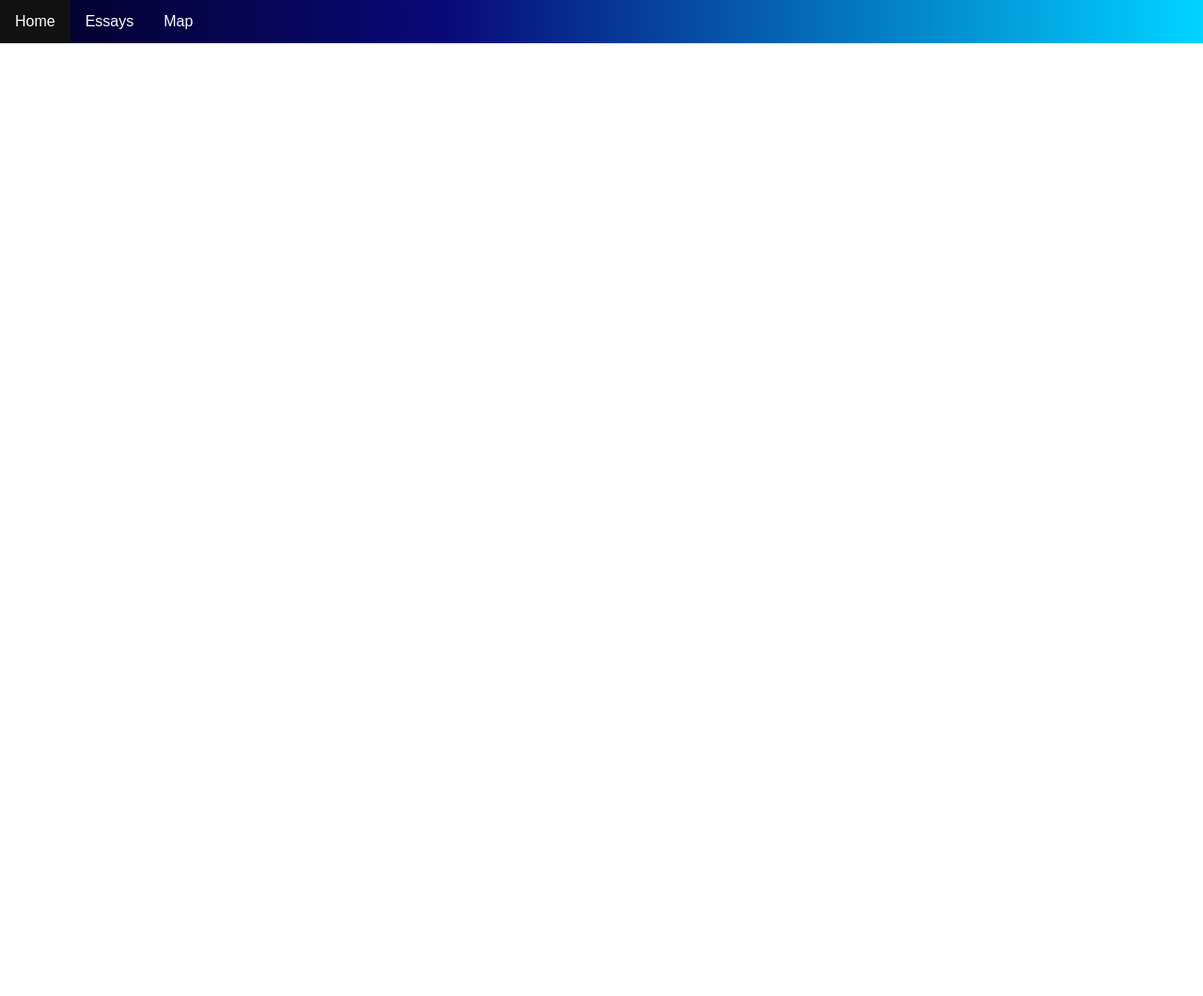
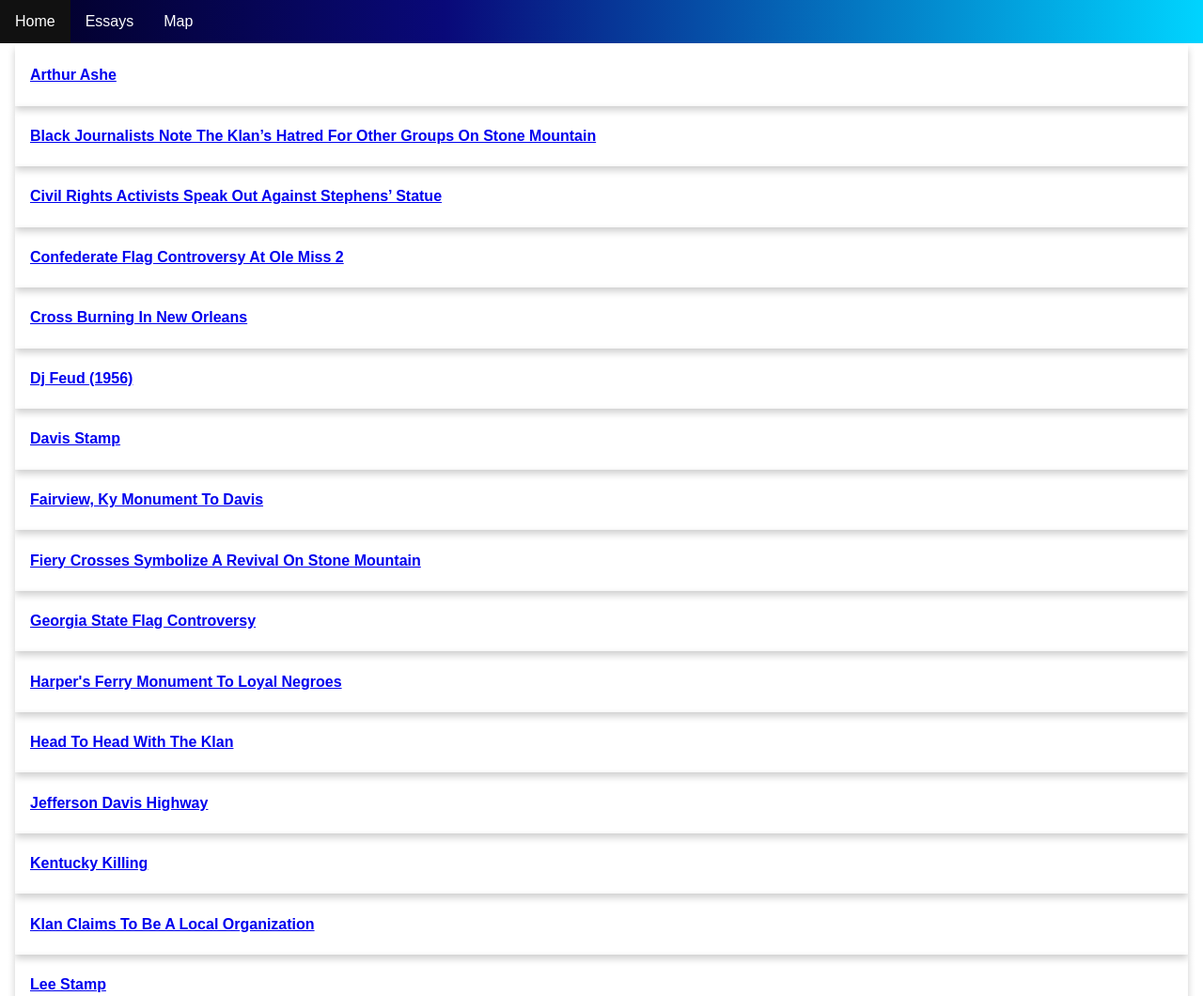
Before and after one commit to upenndigitalscholarship/monuments-research-group, an Eleventy site: page essays.njk in a window 1280 px wide. Shown: the top 1060 px of the page at 94% size. Built offline with nearby package versions, Linux system fonts and the light colour scheme; Eleventy itself is replaced by a stand-in of ours; files that its build step writes are made by us from their sources.

Commit message:
is better, working essays

```diff
--- a/essays.njk
+++ b/essays.njk
@@ -3,9 +3,13 @@ title: Essays
 layout: base.njk
 ---
 
-    {% for essay in collections.essays %}
+{% for essay in collections.essays %}
+    <div class="card">
 
-    <h4><a href="/essay/{{ essay.fileSlug }}">{{ essay.data.title }}</a></h4><br>
-
-
-    {% endfor %}
+        <div class="container">
+            <h4>
+                <a href="/essay/{{ essay.fileSlug }}">{{ essay.fileSlug | deslugify }}</a>
+            </h4>
+        </div>
+    </div>
+{% endfor %}
```
Also changed, not shown: .eleventy.js.
